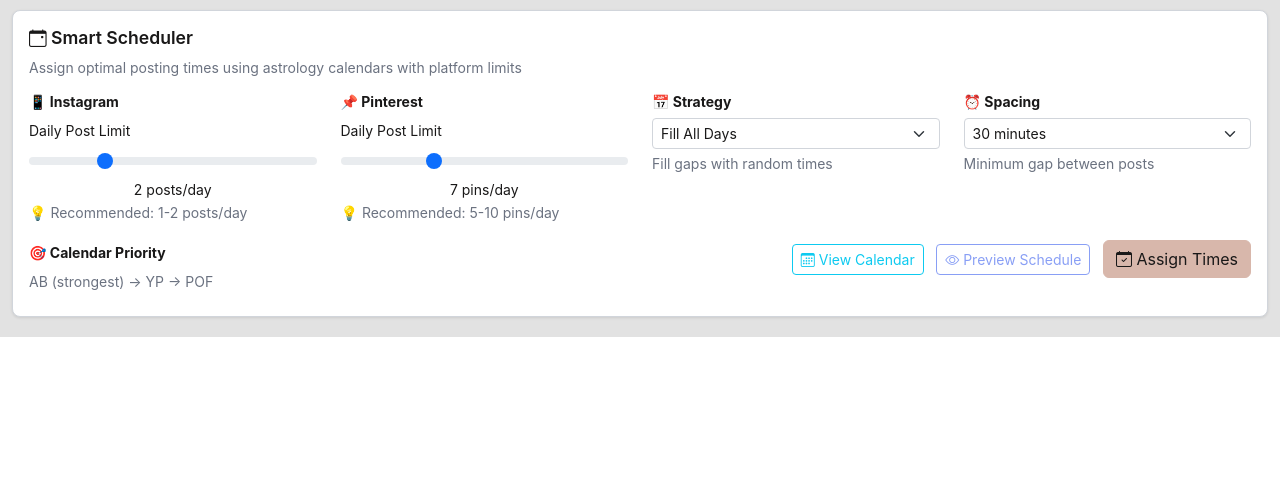
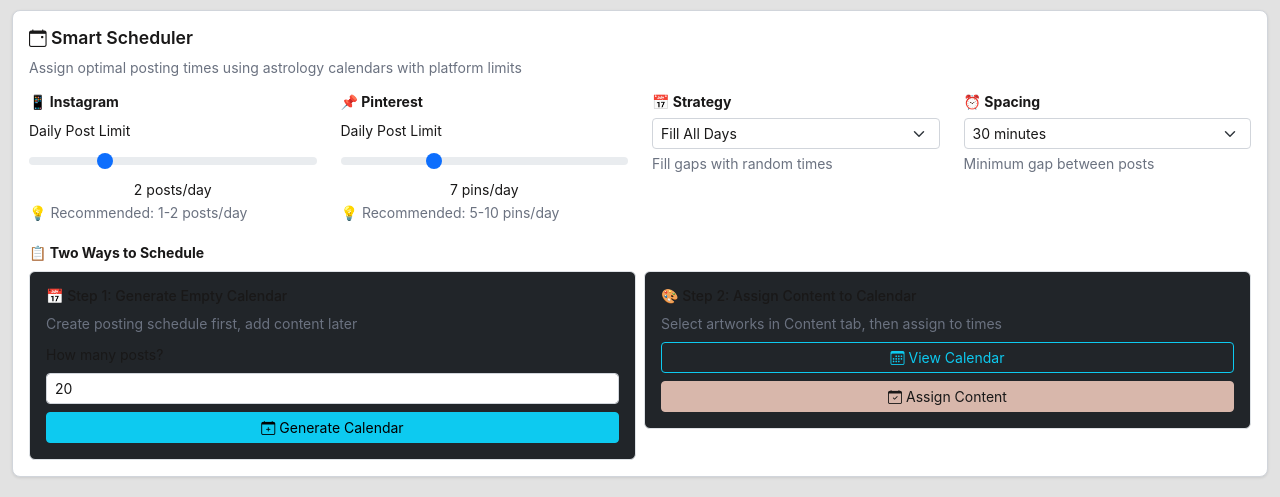
Before and after one commit to promptcreative/PromptPostPromote, a Flask app: page / in a window 1280 px wide, after a click on "Edit & Review". Shown: the part 636-1133 px from the top of the page. Before the commit the page ends 973 px from the top, so only its background shows below. Run offline with Flask 3, Linux system fonts and the light colour scheme; some libraries are stand-ins or nearby versions.

Commit message:
Add functionality to generate empty calendar schedules for posting
Implements a new API endpoint `/generate_calendar` and corresponding frontend logic to create placeholder calendar slots for future content assignment, utilizing the `SmartScheduler` service.

Replit-Commit-Author: Agent
Replit-Commit-Session-Id: 88e9c15e-ad17-4eb7-9acd-2de554926c32
Replit-Commit-Checkpoint-Type: full_checkpoint
Replit-Commit-Event-Id: c905a8eb-4019-484e-9304-b13024838dd6
Replit-Commit-Screenshot-Url: https://storage.googleapis.com/screenshot-production-us-central1/daa39abf-bd53-4c8c-ac30-b36954a131f3/88e9c15e-ad17-4eb7-9acd-2de554926c32/R8OItBC

```diff
--- a/routes.py
+++ b/routes.py
@@ -419,6 +419,77 @@ def delete_calendar(calendar_id):
         db.session.rollback()
         return jsonify({'error': str(e)}), 500
 
+@app.route('/generate_calendar', methods=['POST'])
+def generate_calendar():
+    """Generate empty calendar schedule without content"""
+    from services.smart_scheduler import SmartScheduler
+
+    data = request.get_json()
+    if not data or 'count' not in data:
+        return jsonify({'error': 'Invalid request data'}), 400
+
+    count = data.get('count', 20)
+    config = {
+        'instagram_limit': data.get('instagram_limit', 2),
+        'pinterest_limit': data.get('pinterest_limit', 7),
+        'strategy': data.get('strategy', 'fill_all'),
+        'min_spacing': data.get('min_spacing', 30)
+    }
+
+    try:
+        scheduler = SmartScheduler(config)
+
+        # Create dummy image IDs to get schedule slots
+        dummy_ids = list(range(1, count + 1))
+        result = scheduler.assign_times(dummy_ids, preview=True)
+
+        # Now create empty Image records for each assignment
+        created_slots = []
+        for assignment in result['assignments']:
+            # Create placeholder image
+            placeholder = Image(
+                original_filename='[Calendar Slot]',
+                stored_filename='calendar_slot',
+                title='[Empty Slot]',
+                painting_name='To Be Assigned',
+                platform=assignment['platform'],
+                date=assignment['date'],
+                time=assignment['time'],
+                calendar_source=assignment['calendar_source'],
+                calendar_event_id=assignment['event_id'],
+                status='Draft'
+            )
+            db.session.add(placeholder)
+            db.session.flush()
+
+            # Mark the calendar event as assigned
+            event = CalendarEvent.query.get(assignment['event_id'])
+            if event:
+                event.is_assigned = True
+                event.assigned_image_id = placeholder.id
+                event.assigned_platform = assignment['platform']
+
+            created_slots.append({
+                'id': placeholder.id,
+                'platform': assignment['platform'],
+                'date': assignment['date'],
+                'time': assignment['time'],
+                'calendar_source': assignment['calendar_source']
+            })
+
+        db.session.commit()
+
+        return jsonify({
+            'success': True,
+            'created_count': len(created_slots),
+            'slots': created_slots,
+            'summary': result['summary']
+        }), 200
+
+    except Exception as e:
+        db.session.rollback()
+        return jsonify({'error': str(e)}), 500
+
 @app.route('/assign_times_smart', methods=['POST'])
 def assign_times_smart():
     """Smart scheduler - assign times with platform limits and calendar priority"""
--- a/static/js/main.js
+++ b/static/js/main.js
@@ -742,6 +742,7 @@ document.addEventListener('DOMContentLoaded', function() {
     }
 
     const viewCalendarBtn = document.getElementById('viewCalendarBtn');
+    const generateCalendarBtn = document.getElementById('generateCalendarBtn');
     const previewScheduleBtn = document.getElementById('previewScheduleBtn');
     const assignTimesSmartBtn = document.getElementById('assignTimesSmartBtn');
     const instagramLimit = document.getElementById('instagramLimit');
@@ -758,6 +759,54 @@ document.addEventListener('DOMContentLoaded', function() {
     if (pinterestLimit) {
         pinterestLimit.addEventListener('input', function() {
             pinterestLimitValue.textContent = this.value;
+        });
+    }
+
+    if (generateCalendarBtn) {
+        generateCalendarBtn.addEventListener('click', async function() {
+            const count = parseInt(document.getElementById('generateCount').value) || 20;
+
+            if (count < 1 || count > 100) {
+                showMessage('Please enter a count between 1 and 100', 'warning');
+                return;
+            }
+
+            const config = {
+                count: count,
+                instagram_limit: parseInt(document.getElementById('instagramLimit').value),
+                pinterest_limit: parseInt(document.getElementById('pinterestLimit').value),
+                strategy: document.getElementById('schedulingStrategy').value,
+                min_spacing: parseInt(document.getElementById('minSpacing').value)
+            };
+
+            const btn = generateCalendarBtn;
+            const originalHtml = btn.innerHTML;
+            btn.disabled = true;
+            btn.innerHTML = '<i class="bi bi-hourglass-split"></i> Generating...';
+
+            try {
+                const response = await fetch('/generate_calendar', {
+                    method: 'POST',
+                    headers: {'Content-Type': 'application/json'},
+                    body: JSON.stringify(config)
+                });
+
+                if (response.ok) {
+                    const data = await response.json();
+                    const summary = data.summary;
+
+                    showMessage(`✅ Generated ${data.created_count} empty calendar slots! (AB:${summary.by_calendar.AB} YP:${summary.by_calendar.YP} POF:${summary.by_calendar.POF}) - Go to Content tab to see them`, 'success');
+                    loadImages();
+                } else {
+                    const error = await response.json();
+                    throw new Error(error.error || 'Generation failed');
+                }
+            } catch (error) {
+                showMessage('Calendar generation failed: ' + error.message, 'danger');
+            } finally {
+                btn.disabled = false;
+                btn.innerHTML = originalHtml;
+            }
         });
     }
 
--- a/templates/index.html
+++ b/templates/index.html
@@ -278,20 +278,35 @@
                         </div>
 
                         <div class="row mt-3">
-                            <div class="col-md-6">
-                                <label class="form-label small fw-bold">🎯 Calendar Priority</label>
-                                <div class="small text-muted mb-2">AB (strongest) → YP → POF</div>
-                            </div>
-                            <div class="col-md-6 text-end">
-                                <button class="btn btn-outline-info btn-sm me-2" id="viewCalendarBtn">
-                                    <i class="bi bi-calendar3"></i> View Calendar
-                                </button>
-                                <button class="btn btn-outline-primary btn-sm me-2" id="previewScheduleBtn">
-                                    <i class="bi bi-eye"></i> Preview Schedule
-                                </button>
-                                <button class="btn btn-success" id="assignTimesSmartBtn">
-                                    <i class="bi bi-calendar-check"></i> Assign Times
-                                </button>
+                            <div class="col-md-12">
+                                <label class="form-label small fw-bold">📋 Two Ways to Schedule</label>
+                                <div class="row g-2">
+                                    <div class="col-md-6">
+                                        <div class="border rounded p-3 bg-dark">
+                                            <h6 class="small mb-2">📅 Step 1: Generate Empty Calendar</h6>
+                                            <p class="small text-muted mb-2">Create posting schedule first, add content later</p>
+                                            <div class="mb-2">
+                                                <label class="form-label small">How many posts?</label>
+                                                <input type="number" class="form-control form-control-sm" id="generateCount" min="1" max="100" value="20" placeholder="20">
+                                            </div>
+                                            <button class="btn btn-info btn-sm w-100" id="generateCalendarBtn">
+                                                <i class="bi bi-calendar-plus"></i> Generate Calendar
+                                            </button>
+                                        </div>
+                                    </div>
+                                    <div class="col-md-6">
+                                        <div class="border rounded p-3 bg-dark">
+                                            <h6 class="small mb-2">🎨 Step 2: Assign Content to Calendar</h6>
+                                            <p class="small text-muted mb-2">Select artworks in Content tab, then assign to times</p>
+                                            <button class="btn btn-outline-info btn-sm w-100 mb-2" id="viewCalendarBtn">
+                                                <i class="bi bi-calendar3"></i> View Calendar
+                                            </button>
+                                            <button class="btn btn-success btn-sm w-100" id="assignTimesSmartBtn">
+                                                <i class="bi bi-calendar-check"></i> Assign Content
+                                            </button>
+                                        </div>
+                                    </div>
+                                </div>
                             </div>
                         </div>
                     </div>
```
Also changed, not shown: attached_assets/image_1762795707333.png (added).
